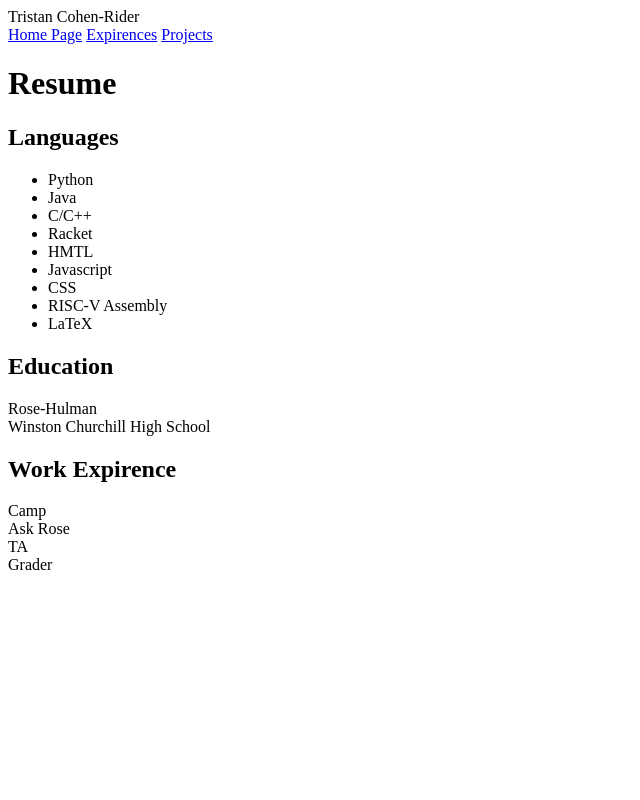
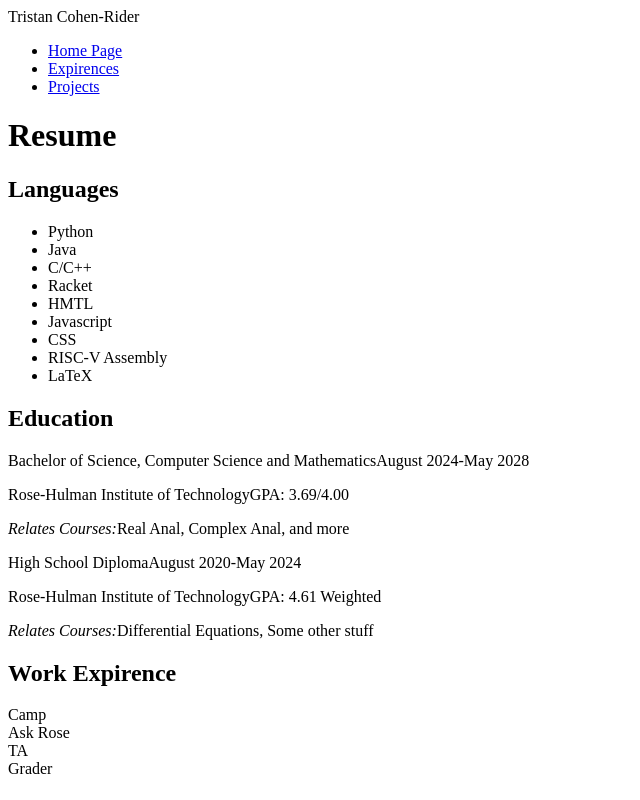
Before and after one commit to rhit-cohenrtc/rhit-cohenrtc.github.io, a plain HTML site: page resume.html in a window 1280 px wide. Shown: the whole page, without its empty margins (0-640 px from the left). Drawn offline with Linux system fonts and the light colour scheme.

Commit message:
Education content

```diff
--- a/javascript.js
+++ b/javascript.js
@@ -10,9 +10,11 @@ class PageHeader extends HTMLElement {
             Tristan Cohen-Rider
         </header>
         <nav>
-            <a href="index.html">Home Page</a>
-            <a href="resume.html">Expirences</a>
-            <a href="portfolio.html">Projects</a>
+            <ul>
+            <li><a href="index.html">Home Page</a></li>
+            <li><a href="resume.html">Expirences</a></li>
+            <li><a href="portfolio.html">Projects</a></li>
+            </ul>
         </nav>
       `;
   }
--- a/resume.html
+++ b/resume.html
@@ -28,10 +28,14 @@
         <section>
             <h2>Education</h2>
             <div class="education">
-                Rose-Hulman
+                <p><left>Bachelor of Science, Computer Science and Mathematics</left><right>August 2024-May 2028</right></p>
+                <p><left>Rose-Hulman Institute of Technology</left><right>GPA: 3.69/4.00</right></p>
+                <p><em>Relates Courses:</em>Real Anal, Complex Anal, and more</p>
             </div>
             <div class="education">
-                Winston Churchill High School
+                <p><left>High School Diploma</left><right>August 2020-May 2024</right></p>
+                <p><left>Rose-Hulman Institute of Technology</left><right>GPA: 4.61 Weighted</right></p>
+                <p><em>Relates Courses:</em>Differential Equations, Some other stuff</p>
             </div>
         </section>
 
--- a/style_sheet.css
+++ b/style_sheet.css
@@ -3,7 +3,7 @@ page-header nav a:link {
 }
 
 page-header nav a:visited {
-    display: none;
+    display: purple;
 }
 
 page-header nav a:hover {
@@ -11,7 +11,11 @@ page-header nav a:hover {
 }
 
 page-header nav a:active {
-    color: yellow;
+    color: orange;
+}
+
+page-header nav a:focus {
+    color: #2B1ACC
 }
 
 .education {
```
